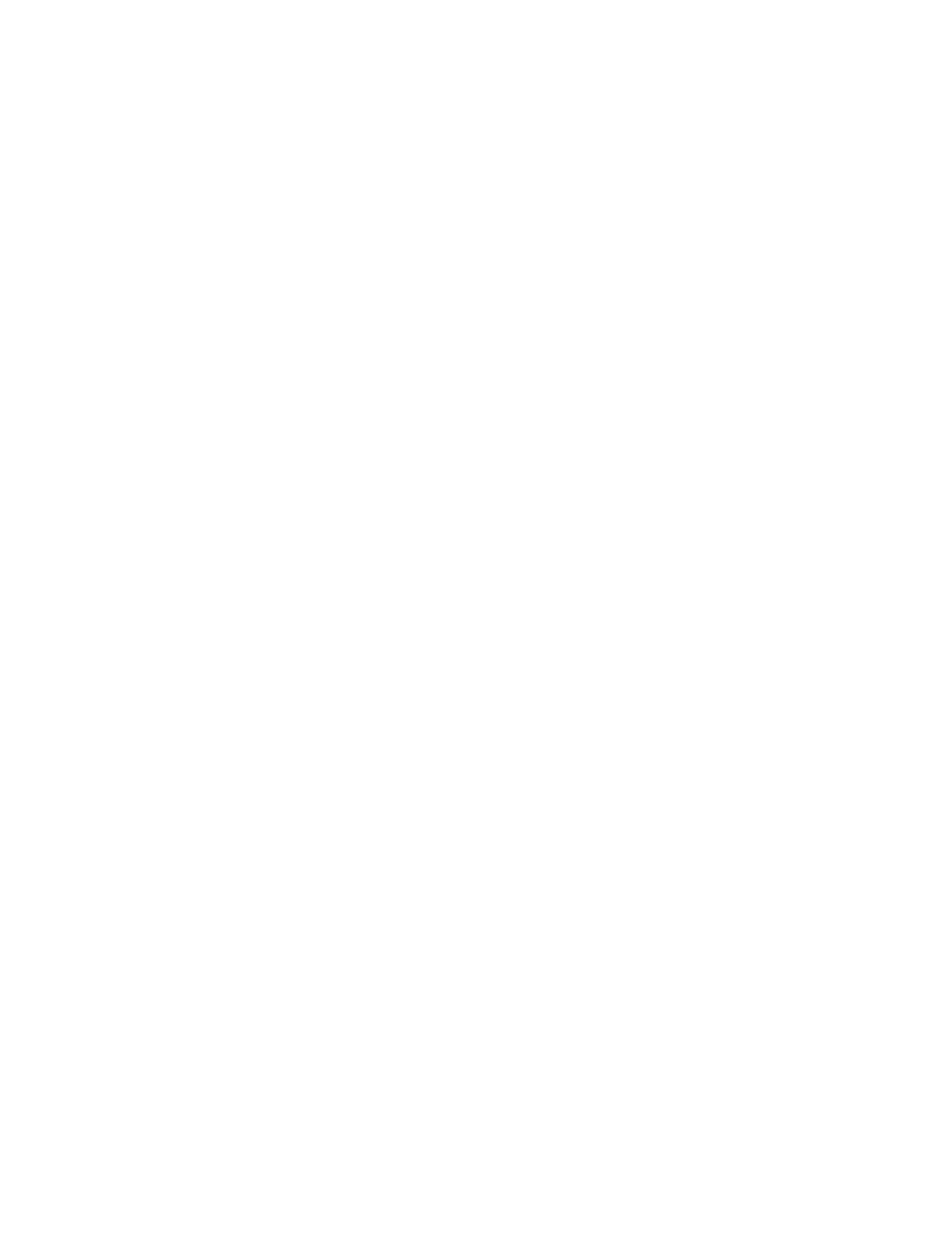
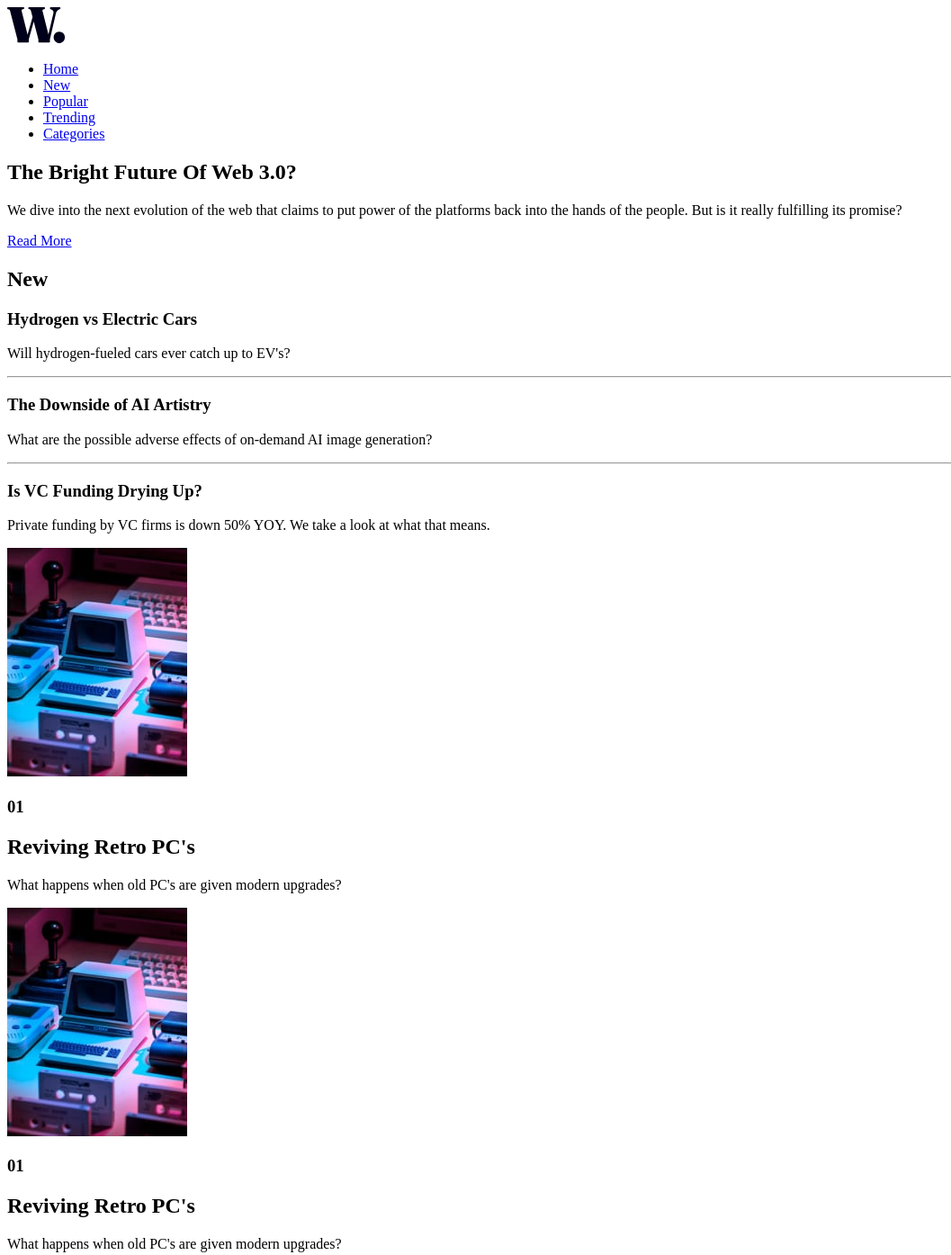
Before and after one commit to LukeWardDev/News-Homepage-Responsive, a plain HTML site: page index.html in a window 1280 px wide. Shown: the top 1395 px of the page at 90% size, without its empty margins (0-1057 px from the left). Before the commit the page ends 800 px from the top, so only its background shows below. Drawn offline with Linux system fonts and the light colour scheme.

Commit message:
Wrote html content

```diff
--- a/index.html
+++ b/index.html
@@ -8,6 +8,56 @@
     <title>News Homepage</title>
 </head>
 <body>
-
+    <div class="wrapper">
+        <header>
+            <img src="img/logo.svg" alt="Logo for News Homepage">
+            <ul>
+                <li><a href="#">Home</a></li>
+                <li><a href="#">New</a></li>
+                <li><a href="#">Popular</a></li>
+                <li><a href="#">Trending</a></li>
+                <li><a href="#">Categories</a></li>
+            </ul>
+        </header>
+        <section class="hero-content">
+            <div class="hero-img"></div>
+            <h1>The Bright Future Of Web 3.0?</h1>
+            <p>We dive into the next evolution of the web that claims to put power of the platforms back into the hands of the people. But is it really fulfilling its promise?</p>
+            <a href="#" class="read-more">Read More</a>
+            <div class="sidebar">
+                <h2>New</h2>
+                <h3>Hydrogen vs Electric Cars</h3>
+                <p>Will hydrogen-fueled cars ever catch up to EV's?</p>
+                <hr>
+                <h3>The Downside of AI Artistry</h3>
+                <p>What are the possible adverse effects of on-demand AI image generation?</p>
+                <hr>
+                <h3>Is VC Funding Drying Up?</h3>
+                <p>Private funding by VC firms is down 50% YOY. We take a look at what that means.</p>
+            </div>
+        </section>
+        <section class="top-stories">
+            <section class="feature">
+                <img src="img/image-retro-pcs.jpg" alt="Photo of a retro computer.">
+                <div class="feature-content">
+                    <h3>01</h3>
+                    <h2>Reviving Retro PC's</h2>
+                    <p>What happens when old PC's are given modern upgrades?</p>
+                </div>
+                <img src="img/image-retro-pcs.jpg" alt="Photo of a retro computer.">
+                <div class="feature-content">
+                    <h3>01</h3>
+                    <h2>Reviving Retro PC's</h2>
+                    <p>What happens when old PC's are given modern upgrades?</p>
+                </div>
+                <img src="img/image-retro-pcs.jpg" alt="Photo of a retro computer.">
+                <div class="feature-content">
+                    <h3>01</h3>
+                    <h2>Reviving Retro PC's</h2>
+                    <p>What happens when old PC's are given modern upgrades?</p>
+                </div>
+            </section>
+        </section>
+    </div>
 </body>
 </html>
```
